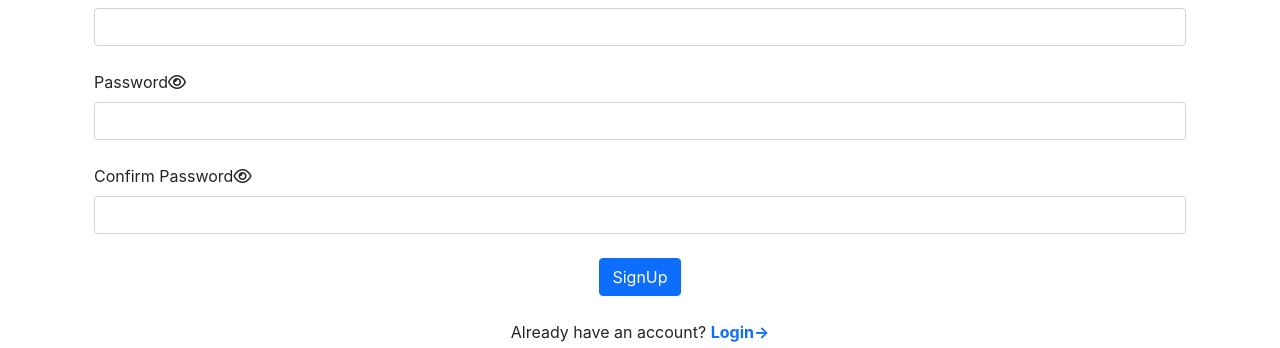
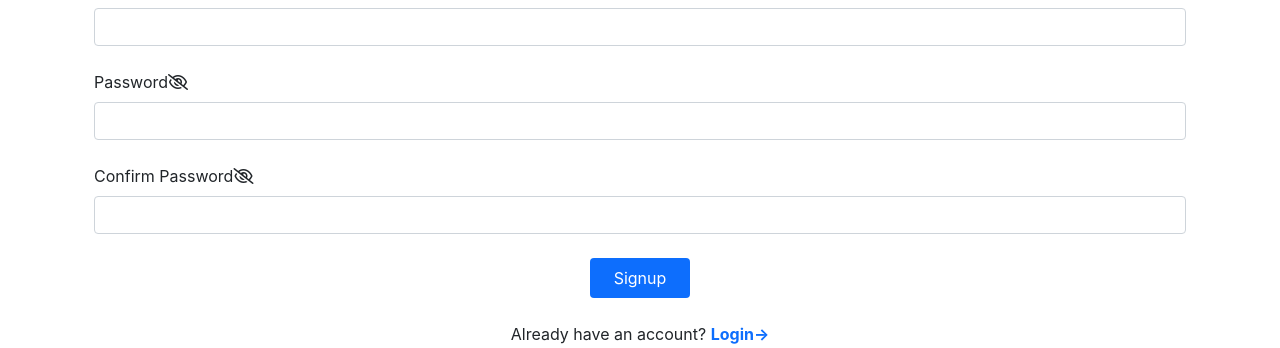
Before and after one commit to yatinrao16/inotebookonline, a React (Create React App) app in the folder client/: page /signup in a window 1280 px wide. Shown: the part 369-717 px from the top of the page. Built offline with nearby package versions, Linux system fonts and the light colour scheme.

Commit message:
Update Signup.js

```diff
--- a/client/src/components/Signup.js
+++ b/client/src/components/Signup.js
@@ -1,97 +1,193 @@
-import React, { useState } from 'react'
-import { useNavigate } from 'react-router-dom'
-
+import React, { useState } from "react";
+import { useNavigate } from "react-router-dom";
 
 function SignUp(props) {
+  const [loading, setLoading] = useState(false);
 
-    const [credentials, setCredentials] = useState({ email: "", name: "", password: "", cpassword: "", showPassword: false, showConfirmPassword: false })
+  const [credentials, setCredentials] = useState({
+    email: "",
+    name: "",
+    password: "",
+    cpassword: "",
+    showPassword: false,
+    showConfirmPassword: false,
+  });
   const [errors, setErrors] = useState({});
   let navigate = useNavigate();
 
   const onchange = (e) => {
-        setCredentials({ ...credentials, [e.target.name]: e.target.value })
-        setErrors((prev) => ({ ...prev, [e.target.name]: '' }))
-    }
+    setCredentials({ ...credentials, [e.target.name]: e.target.value });
+    setErrors((prev) => ({ ...prev, [e.target.name]: "" }));
+  };
 
-    const handleViewPassword =(e)=>{
-        if(e.target.id === "password"){
+  const Loading = () => {
+    return (
+      <div class="spinner-border" role="status">
+        <span class="visually-hidden">Loading...</span>
+      </div>
+    );
+  };
+
+  const handleViewPassword = (e) => {
+    if (e.target.id === "password") {
       setCredentials({
         ...credentials,
         showPassword: !credentials.showPassword,
       });
-        }else{
+    } else {
       setCredentials({
         ...credentials,
         showConfirmPassword: !credentials.showConfirmPassword,
       });
     }
-
-    }
+  };
 
   const handleClick = async (e) => {
+    setLoading(true);
     const { email, name, password, cpassword } = credentials;
 
-        const response = await fetch("https://inotebookonlinecloud3.onrender.com/api/auth/createuser", {
-            method: 'POST',
+    const response = await fetch("http://localhost:5000/api/auth/createuser", {
+      method: "POST",
       headers: {
-                'Content-Type': 'application/json',
+        "Content-Type": "application/json",
       },
-            body: JSON.stringify({ email, name, password, cpassword })
-
+      body: JSON.stringify({ email, name, password, cpassword }),
     });
     const json = await response.json();
     console.log(json);
 
     if (json.success) {
-            localStorage.setItem('token', json.authtoken);
+      localStorage.setItem("token", json.authtoken);
       props.showAlert("Account created successfully", "success");
+      setLoading(true);
       navigate("/login");
     } else {
       props.showAlert("Account not created", "danger");
+      setLoading(false);
     }
-    }
-
+  };
 
   return (
     <>
-            <div className='text-center mb-3'>
+      <div className="text-center mb-3">
         <h1>iNOTEBOOK</h1>
-                <p><b>Your notes on cloud ☁️</b></p>
+        <p>
+          <b>Your notes on cloud ☁️</b>
+        </p>
       </div>
 
       <div className="container form">
-                    <p className="text-center my-3"><i>New to iNotebook? 👉🏻Create a new account here! </i></p>
+        <p className="text-center my-3">
+          <i>New to iNotebook? 👉🏻Create a new account here! </i>
+        </p>
         <div className="mb-4 input-container">
-                        <label htmlFor="email" className="form-label">Email address</label>
-                        <input type="email" className="form-control" onChange={onchange} id="email" name="email" placeholder="name@example.com" />
-                        {errors.email && <span className='error'><i className="fa fa-info-circle"></i> {errors.email}</span>}
+          <label htmlFor="email" className="form-label">
+            Email address
+          </label>
+          <input
+            type="email"
+            className="form-control"
+            onChange={onchange}
+            id="email"
+            name="email"
+            placeholder="name@example.com"
+          />
+          {errors.email && (
+            <span className="error">
+              <i className="fa fa-info-circle"></i> {errors.email}
+            </span>
+          )}
         </div>
         <div className="mb-4 input-container">
-                        <label htmlFor="name" className="form-label">Name</label>
-                        <input type="text" className="form-control" onChange={onchange} id="name" name="name" />
-                        {errors.name && <span className='error'><i className="fa fa-info-circle"></i> {errors.name}</span>}
+          <label htmlFor="name" className="form-label">
+            Name
+          </label>
+          <input
+            type="text"
+            className="form-control"
+            onChange={onchange}
+            id="name"
+            name="name"
+          />
+          {errors.name && (
+            <span className="error">
+              <i className="fa fa-info-circle"></i> {errors.name}
+            </span>
+          )}
         </div>
         <div className="mb-4 input-container">
-                        <label htmlFor="password" className="form-label">Password</label>
-                        <i className={`fa fa-eye${credentials.showPassword ? "-slash": ""} view-password`} id="password" onClick={handleViewPassword}></i>
-                        <input type={credentials.showPassword ? 'text' : 'password'} className="form-control" onChange={onchange} id="password" name="password"/>
-                        {errors.password && <span className='error'><i className="fa fa-info-circle"></i> {errors.password}</span>}
+          <label htmlFor="password" className="form-label">
+            Password
+          </label>
+          <i
+           className={`fa fa-eye${
+             !credentials.showPassword ? "-slash" : ""
+            } view-password`}
+            id="password"
+            onClick={handleViewPassword}
+          ></i>
+          <input
+            type={credentials.showPassword ? "text" : "password"}
+            className="form-control"
+            onChange={onchange}
+            id="password"
+            name="password"
+          />
+          {errors.password && (
+            <span className="error">
+              <i className="fa fa-info-circle"></i> {errors.password}
+            </span>
+          )}
         </div>
         <div className="mb-4 input-container">
-                        <label htmlFor="cpassword" className="form-label">Confirm Password</label>
-                        <i className={`fa fa-eye${credentials.showConfirmPassword ? "-slash": ""} view-password`} id="confirm-password" onClick={handleViewPassword}></i>
-                        <input type={credentials.showConfirmPassword ? 'text' : 'password'} className="form-control" onChange={onchange} id="cpassword" name="cpassword" />
-                        {errors.cpassword && <span className='error'><i className="fa fa-info-circle"></i> {errors.cpassword}</span>}
+          <label htmlFor="cpassword" className="form-label">
+            Confirm Password
+          </label>
+          <i
+            className={`fa fa-eye${
+              !credentials.showConfirmPassword ? "-slash" : ""
+            } view-password`}
+            id="confirm-password"
+            onClick={handleViewPassword}
+          ></i>
+          <input
+            type={credentials.showConfirmPassword ? "text" : "password"}
+            className="form-control"
+            onChange={onchange}
+            id="cpassword"
+            name="cpassword"
+          />
+          {errors.cpassword && (
+            <span className="error">
+              <i className="fa fa-info-circle"></i> {errors.cpassword}
+            </span>
+          )}
         </div>
       </div>
-                <div className='text-center'>
-                    <button type="submit" className='btn btn-primary' onClick={handleClick}>SignUp</button>
+      <div className="text-center">
+        <button
+          type="submit"
+          disabled={
+            credentials.email.length <= 0 ||
+            credentials.password.length <= 0 ||
+            credentials.name.length <= 0 ||
+            loading
+          }
+          className="inline-flex bg-primary items-center text-white bg-indigo-500 border-0 py-2 px-4 focus:outline-none hover:bg-indigo-700 rounded mx-2"
+          onClick={handleClick}
+        >
+          {loading ? <Loading /> : "Signup"}
+        </button>
       </div>
       <br />
-                <p className='text-center last-para'>Already have an account? <a href="/login" style={{textDecoration:"none",fontWeight:"bold"}}>Login-&gt;</a> </p>
-
+      <p className="text-center last-para">
+        Already have an account?{" "}
+        <a href="/login" style={{ textDecoration: "none", fontWeight: "bold" }}>
+          Login-&gt;
+        </a>{" "}
+      </p>
     </>
-    )
+  );
 }
 
-export default SignUp
+export default SignUp;
```
Lines whose indentation alone changed are shown as unchanged.
